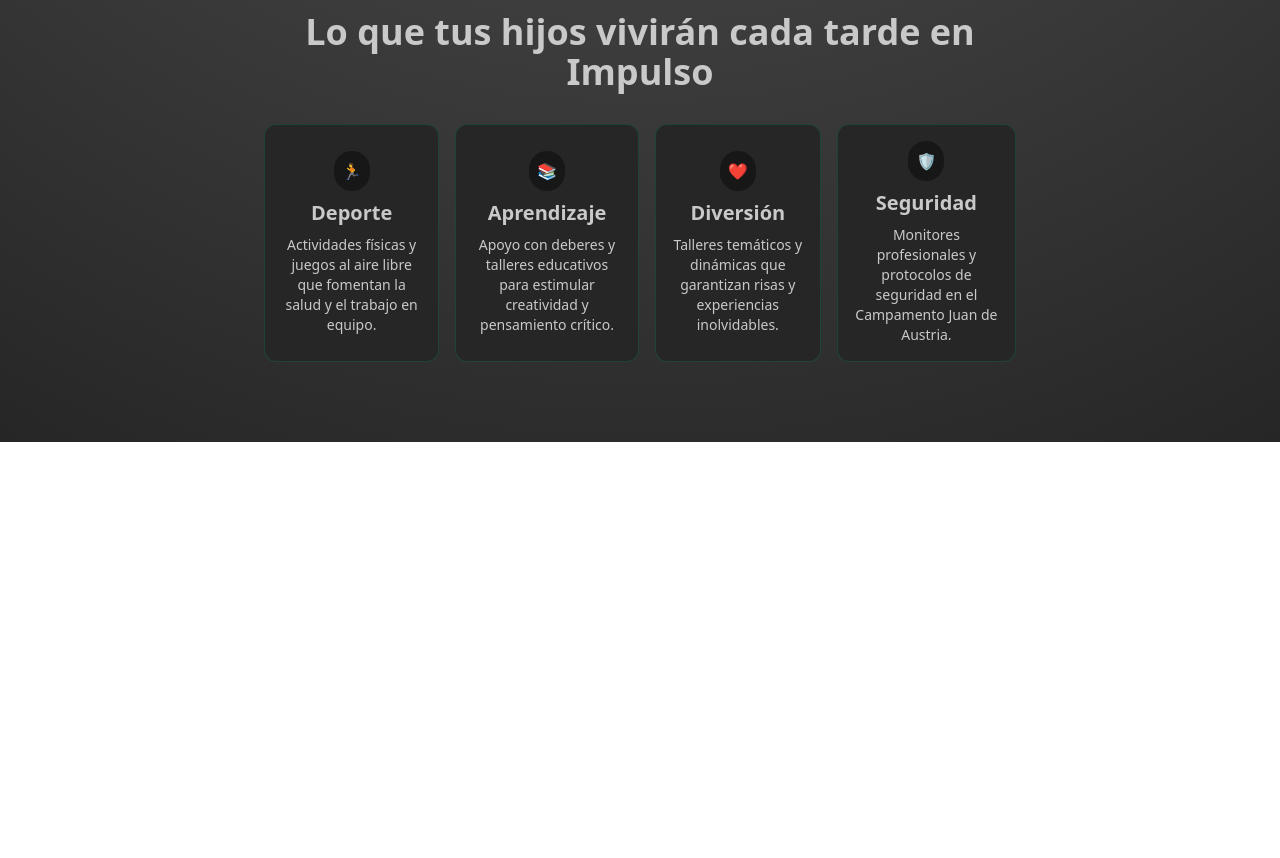
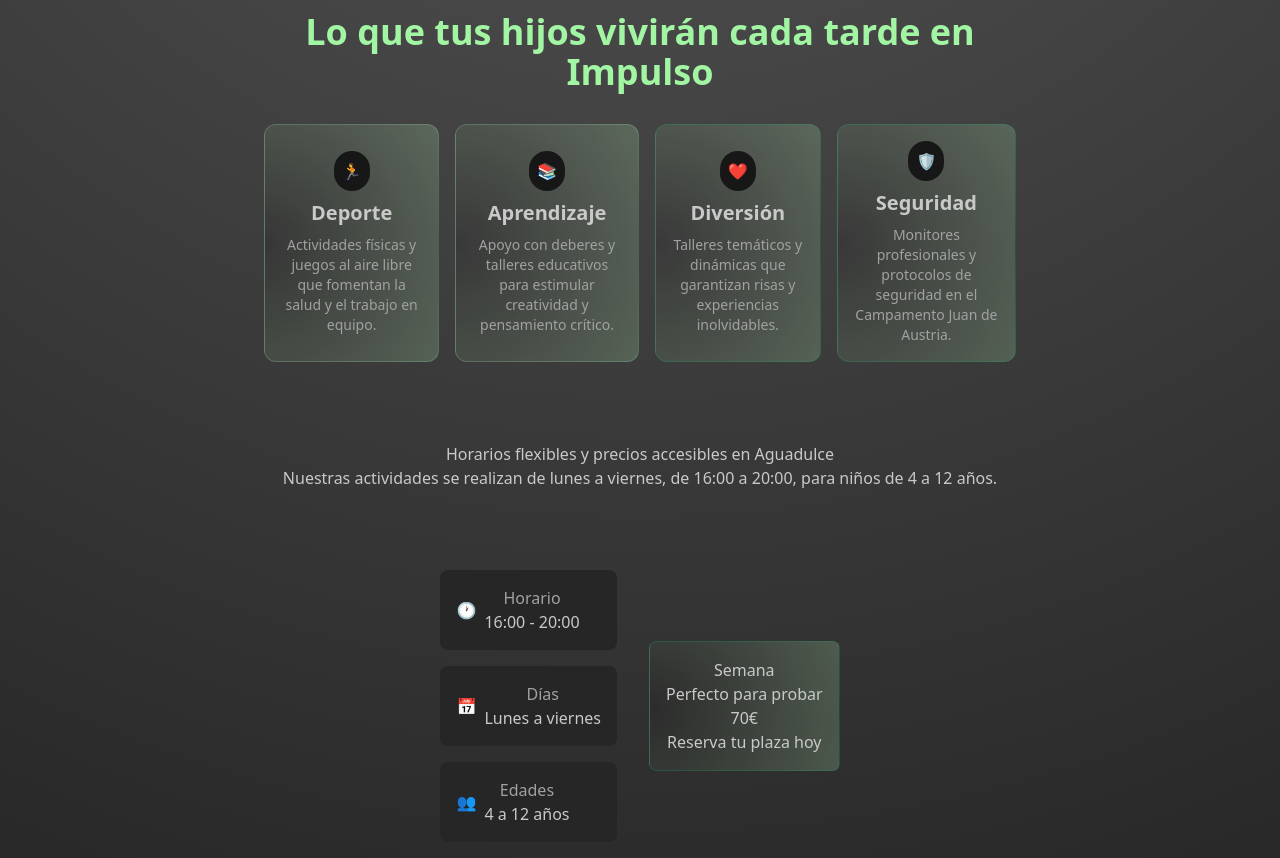
Before and after one commit to arturo242/impulso, a Next.js app: page / in a window 1280 px wide. Shown: the part 1240-2098 px from the top of the page. Before the commit the page ends 1682 px from the top, so only its background shows below. Built offline with nearby package versions, Linux system fonts and the light colour scheme.

Commit message:
add: schedule and prices

```diff
--- a/src/pages/index.js
+++ b/src/pages/index.js
@@ -8,7 +8,7 @@ export default function Home() {
     >
       <h1 className="text-4xl font-semibold md:text-6xl mb-6">¡Tardes inolvidables con Impulso en plena naturaleza de Aguadulce!</h1>
       <p className="text-xl md:text-2xl text-muted-foreground px-10">En el Campamento Juan de Austria, tus hijos disfrutarán de deporte, aprendizaje y diversión cada tarde en un entorno seguro y profesional.</p>
-      <Link href="#inscripcion" className="inline-block mt-4 px-6 py-3 text-white bg-primary rounded-2xl shadow-xl hover:shadow-neutral-100/20">¡Inscríbete ahora!</Link>
+      <Link href="#inscripcion" className="inline-block mt-4 px-6 py-3 text-white btn-grad rounded-2xl">¡Inscríbete ahora!</Link>
       <Image
         src="/1.jpeg"
         alt="Campamento Juan de Austria"
@@ -17,32 +17,32 @@ export default function Home() {
         className="w-full h-[400px] object-cover rounded-lg mt-10"
       />
 
-      <h2 className="text-2xl font-semibold md:text-4xl mt-20 mb-4">Impulso: una tarde diferente en Aguadulce</h2>
+      <h2 className="text-primary-light text-2xl font-semibold md:text-4xl mt-20 mb-4">Impulso: una tarde diferente en Aguadulce</h2>
       <p className="text-sm md:text-lg text-muted-foreground px-10">En Impulso, combinamos deporte, talleres temáticos y apoyo con los deberes en el Campamento Juan de Austria, creando un espacio donde los niños pueden aprender, explorar y divertirse de manera segura. Nuestro equipo está formado por profesionales comprometidos con el desarrollo integral de cada participante.</p>
-      <h2 className="text-2xl font-semibold md:text-4xl mt-20 mb-8">Lo que tus hijos vivirán cada tarde en Impulso</h2>
-      <section className="flex flex-col md:flex-row gap-4 md:gap-0">
-        <div className="glass-card bg-neutral-800 p-4 rounded-xl flex flex-col justify-center items-center gap-2 mx-2 border-1 border-emerald-500/20">
+      <h2 className="text-primary-light text-2xl font-semibold md:text-4xl mt-20 mb-8">Lo que tus hijos vivirán cada tarde en Impulso</h2>
+      <section className="flex flex-col md:flex-row gap-4 md:gap-0 position-absolute">
+        <div className="glass-card bg-primary-radial p-4 rounded-xl flex flex-col justify-center items-center gap-2 mx-2 border-1 border-emerald-200/20">
           <div className="rounded-full bg-neutral-900 p-2">
             🏃
           </div>
           <span className="text-xl font-semibold">Deporte</span>
           <p className="text-sm text-muted-foreground">Actividades físicas y juegos al aire libre que fomentan la salud y el trabajo en equipo.</p>
         </div>
-        <div className="glass-card bg-neutral-800 p-4 rounded-xl flex flex-col justify-center items-center gap-2 mx-2 border-1 border-emerald-500/20">
+        <div className="glass-card bg-primary-radial p-4 rounded-xl flex flex-col justify-center items-center gap-2 mx-2 border-1 border-emerald-200/20">
           <div className="rounded-full bg-neutral-900 p-2">
             📚
           </div>
           <span className="text-xl font-semibold">Aprendizaje</span>
           <p className="text-sm text-muted-foreground">Apoyo con deberes y talleres educativos para estimular creatividad y pensamiento crítico.</p>
         </div>
-        <div className="glass-card bg-neutral-800 p-4 rounded-xl flex flex-col justify-center items-center gap-2 mx-2 border-1 border-emerald-500/20">
+        <div className="glass-card bg-primary-radial p-4 rounded-xl flex flex-col justify-center items-center gap-2 mx-2 border-1 border-emerald-500/20">
           <div className="rounded-full bg-neutral-900 p-2">
             ❤️
           </div>
           <span className="text-xl font-semibold">Diversión</span>
           <p className="text-sm text-muted-foreground">Talleres temáticos y dinámicas que garantizan risas y experiencias inolvidables.</p>
         </div>
-        <div className="glass-card bg-neutral-800 p-4 rounded-xl flex flex-col justify-center items-center gap-2 mx-2 border-1 border-emerald-500/20">
+        <div className="glass-card bg-primary-radial p-4 rounded-xl flex flex-col justify-center items-center gap-2 mx-2 border-1 border-emerald-500/20">
           <div className="rounded-full bg-neutral-900 p-2">
             🛡️
           </div>
@@ -50,6 +50,43 @@ export default function Home() {
           <p className="text-sm text-muted-foreground">Monitores profesionales y protocolos de seguridad en el Campamento Juan de Austria.</p>
         </div>
       </section>
+      <section className="mt-20">
+      <h2>Horarios flexibles y precios accesibles en Aguadulce</h2>
+      <p>Nuestras actividades se realizan de lunes a viernes, de 16:00 a 20:00, para niños de 4 a 12 años.</p>
+      <div className="flex items-center justify-center gap-8 mt-20">
+        <div className="flex flex-col gap-4">
+          <div className="bg-neutral-800 flex items-center gap-2 rounded-lg p-4">
+            <div>🕐</div>
+            <div>
+              <div className="text-muted-foreground">Horario</div>
+              <div>16:00 - 20:00</div>
+            </div>
+          </div>
+          <div className="bg-neutral-800 flex items-center gap-2 rounded-lg p-4">
+            <div>📅</div>
+            <div>
+              <div className="text-muted-foreground">Días</div>
+              <div>Lunes a viernes</div>
+            </div>
+          </div>
+          <div className="bg-neutral-800 flex items-center gap-2 rounded-lg p-4">
+            <div>👥</div>
+            <div>
+              <div className="text-muted-foreground">Edades</div>
+              <div>4 a 12 años</div>
+            </div>
+          </div>
+        </div>
+        <div>
+          <Link href="#inscripcion" className="bg-primary-radial p-4 rounded-lg border-1 border-emerald-500/20 block">
+            <h3>Semana</h3>
+            <p>Perfecto para probar</p>
+            <span>70€</span>
+            <div>Reserva tu plaza hoy</div>
+          </Link>
+        </div>
+      </div>
+      </section>
     </div>
   );
 }
--- a/src/styles/globals.css
+++ b/src/styles/globals.css
@@ -3,7 +3,9 @@
 :root {
   --background: #262626;
   --foreground: #c9c9c9;
-  --primary: #60d655;
+  --primary: #56ab2f;
+  --primary-light: #a1f5a3;
+  --muted-foreground: #a1a1a1;
 }
 
 body {
@@ -15,11 +17,36 @@ body {
 .text-primary {
   color: var(--primary);
 }
+.text-primary-light {
+  color: var(--primary-light);
+}
 
+.text-muted-foreground {
+  color: var(--muted-foreground);
+}
 .bg-primary {
   background-color: var(--primary);
 }
 
-.glass-card {
+.bg-primary-light {
+  background-color: var(--primary-light);
+}
+
+.bg-primary-radial {
+  background: radial-gradient(circle at 0%, rgba(0, 0, 0, 0.1) 0%, rgba(197, 255, 192, 0.2) 100%);
+}
+
+
+.btn-grad {
+  background-image: linear-gradient(to right, var(--primary) 0%, var(--primary-light) 51%, var(--primary) 100%);
+  transition: 0.5s;
+  background-size: 350% auto;
+}
+
+.btn-grad:hover {
+  background-position: right center;
+  /* change the direction of the change here */
+  color: #fff;
+  text-decoration: none;
 
 }
```
